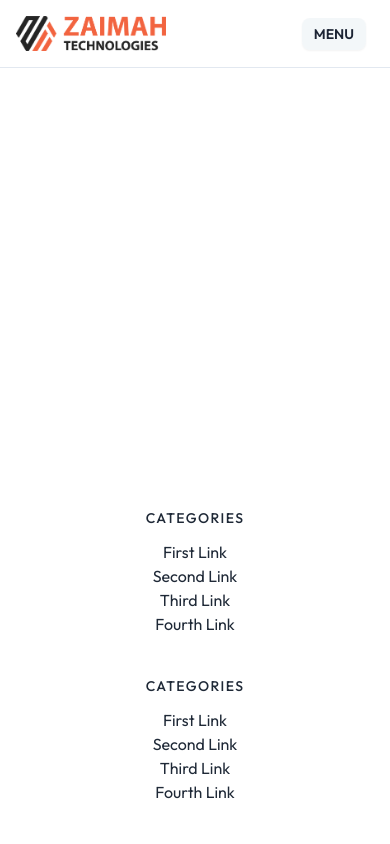
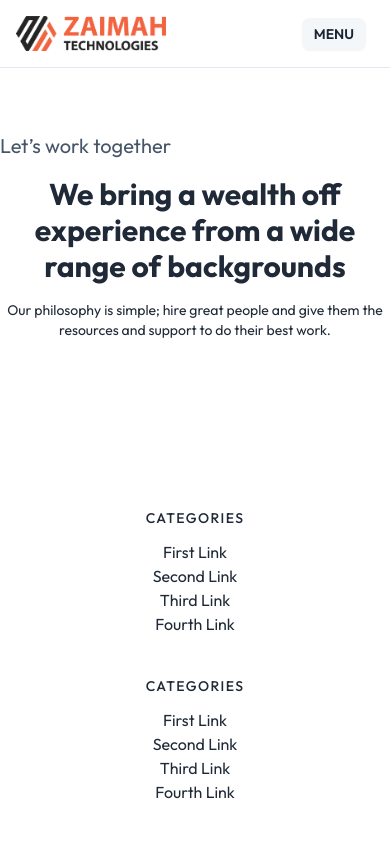
Before and after one commit to adnanalemran/Express-prisma-starter, a Next.js app: page /about in a window 390 px wide. Shown: the top 844 px of the page. Built offline with nearby package versions, Linux system fonts and the light colour scheme.

Commit message:
Update lazy loading and responsive styles in multiple components

```diff
--- a/src/app/about/page.js
+++ b/src/app/about/page.js
@@ -1,7 +1,18 @@
+import SecTitle from "@/components/common/SecTitle";
 import React from "react";
 
 const page = () => {
-  return <div className="min-h-100"></div>;
+  return (
+    <div className="min-h-100 container mx-auto pt-16 ">
+      <div className="text-xl text-slate-600">Let’s work together</div>
+      <SecTitle
+        title="We bring a wealth off experience
+from a wide range of backgrounds"
+        subtitle="Our philosophy is simple; hire great people and give them
+the resources and support to do their best work."
+      />
+    </div>
+  );
 };
 
 export default page;
--- a/src/app/contact/page.js
+++ b/src/app/contact/page.js
@@ -19,7 +19,7 @@ const page = () => {
           src="https://www.google.com/maps/embed?pb=!1m18!1m12!1m3!1d3652.7572450240696!2d90.38719027432504!3d23.720361489930752!2m3!1f0!2f0!3f0!3m2!1i1024!2i768!4f13.1!3m3!1m2!1s0x3755b94c5defd7db%3A0xfbe3840598158ab6!2sZaimah%20Technologies%20Limited!5e0!3m2!1sen!2sbd!4v1724743454019!5m2!1sen!2sbd"
 
           loading="lazy"
-          // referrerpolicy="no-referrer-when-downgrade"
+
         ></iframe>
       </div>
     </div>
```
